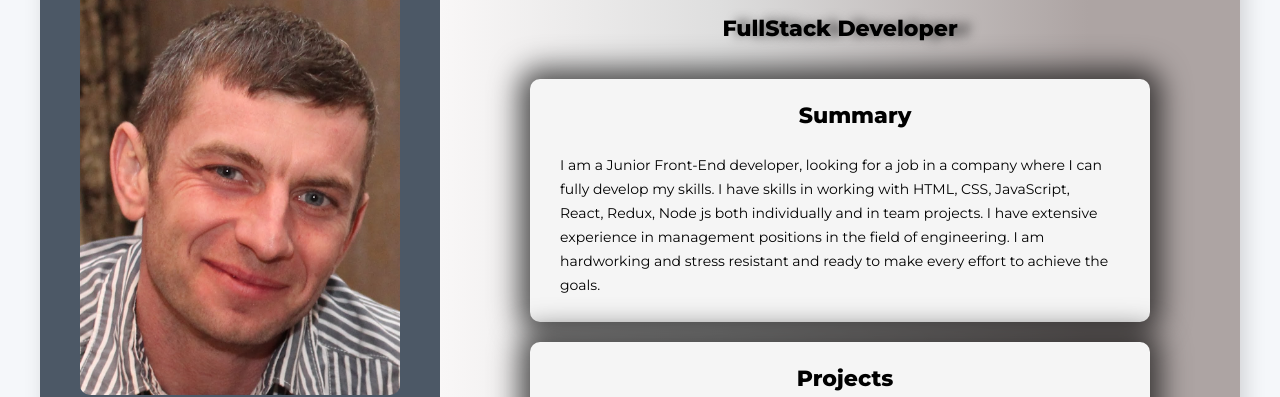
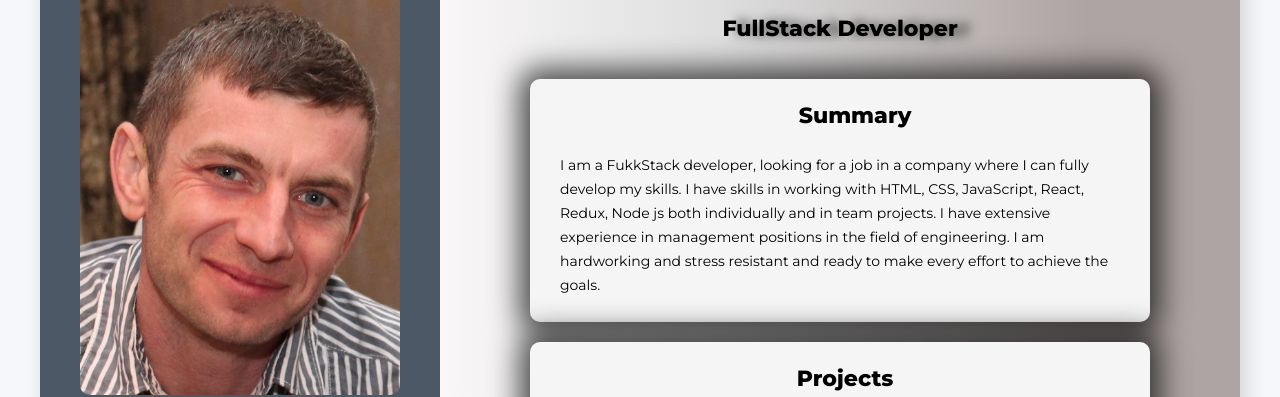
Before and after one commit to Samusev-Anton/Samusev-Anton-FullStag, a plain HTML site: page index.html in a window 1280 px wide. Shown: the part 120-517 px from the top of the page. Drawn offline with Linux system fonts and the light colour scheme.

Commit message:
Update index.html

```diff
--- a/index.html
+++ b/index.html
@@ -125,7 +125,7 @@
           <div class="summary">
             <h3 class="summary_title">Summary</h3>
           <p class="description">
-            I am a Junior Front-End developer, looking for a job in a company where I can fully develop my skills. I have skills in working with HTML, CSS, JavaScript, React, Redux, Node js both individually and in team projects. I have extensive experience in management positions in the field of engineering. I am hardworking and stress resistant and ready to make every effort to achieve the goals.
+            I am a  FukkStack developer, looking for a job in a company where I can fully develop my skills. I have skills in working with HTML, CSS, JavaScript, React, Redux, Node js both individually and in team projects. I have extensive experience in management positions in the field of engineering. I am hardworking and stress resistant and ready to make every effort to achieve the goals.
           </p>
 </div>
         </div>
```
